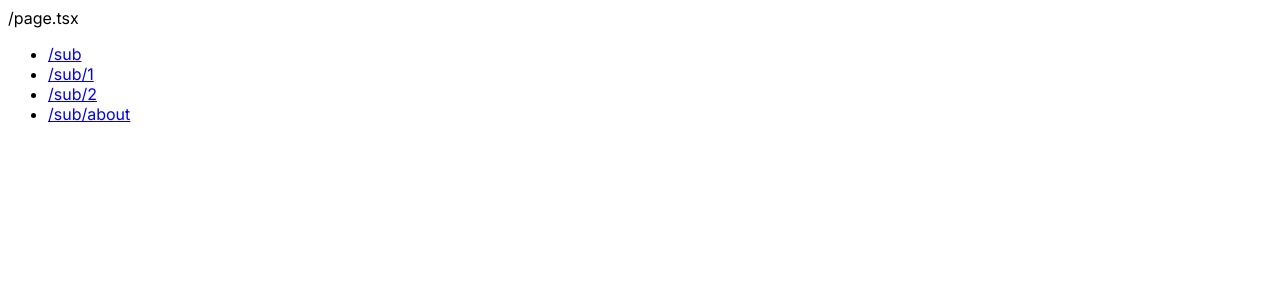
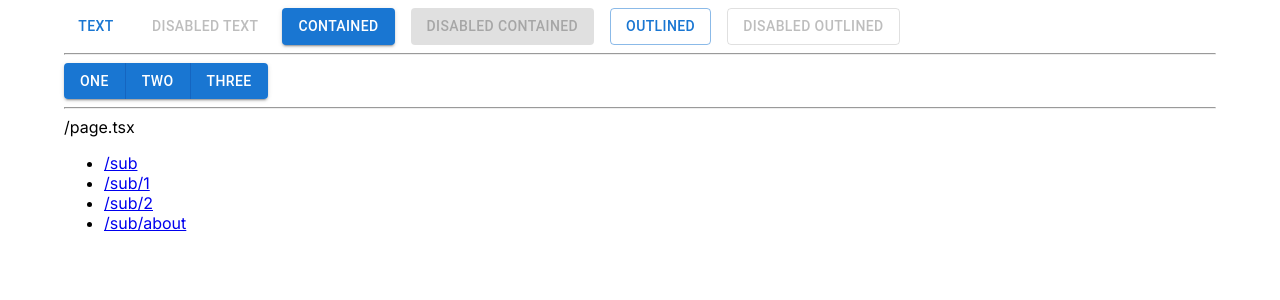
Before and after one commit to KNHui/restaurant-board, a Next.js app: page / in a window 1280 px wide. Shown: the top 300 px of the page. Built offline with nearby package versions, Linux system fonts and the light colour scheme; data requests are answered from the project's data file.

Commit message:
feat: Add mui Buttons and Container

```diff
--- /dev/null
+++ b/app/components/button-group.tsx
@@ -0,0 +1,12 @@
+import Button from '@mui/material/Button';
+import ButtonGroup from '@mui/material/ButtonGroup';
+
+export default function BasicButtonGroup() {
+  return (
+    <ButtonGroup variant="contained" aria-label="outlined primary button group">
+      <Button>One</Button>
+      <Button>Two</Button>
+      <Button>Three</Button>
+    </ButtonGroup>
+  );
+}
--- /dev/null
+++ b/app/components/buttons.tsx
@@ -0,0 +1,15 @@
+import Stack from '@mui/material/Stack';
+import Button from '@mui/material/Button';
+
+export default function BasicButtons() {
+    return (
+        <Stack spacing={2} direction="row">
+            <Button variant="text">Text</Button>
+            <Button variant="text" disabled>Disabled Text</Button>
+            <Button variant="contained">Contained</Button>
+            <Button variant="contained" disabled>Disabled Contained</Button>
+            <Button variant="outlined">Outlined</Button>
+            <Button variant="outlined" disabled>Disabled Outlined</Button>
+        </Stack>
+    );
+}
--- a/app/page.tsx
+++ b/app/page.tsx
@@ -2,12 +2,20 @@
 import Link from 'next/link';
 import './page.module.css';
 import { StoreService } from './server/services/store-service';
+import BasicButtons from './components/buttons';
+import BasicButtonGroup from './components/button-group';
+import { Container } from '@mui/material';
 
 export default function Home() {
   const storeService = new StoreService();
+  const longString = "Lorem Ipsum is simply dummy text of the printing and typesetting industry.";
 
   return (
-    <div>
+    <Container fixed>
+      <BasicButtons></BasicButtons>
+      <hr></hr>
+      <BasicButtonGroup></BasicButtonGroup>
+      <hr></hr>
       /page.tsx
       <ul>
         <li>
@@ -24,6 +32,7 @@ export default function Home() {
           <Link href="/sub/about">/sub/about</Link>
         </li>
       </ul>
-    </div>
+
+    </Container>
   )
 }
```
